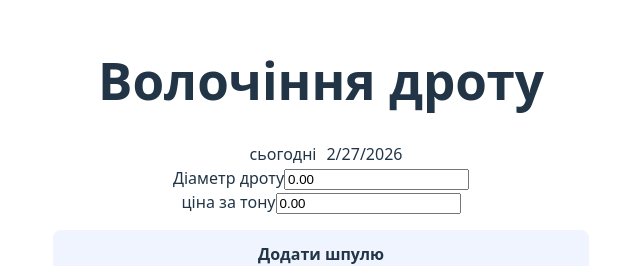
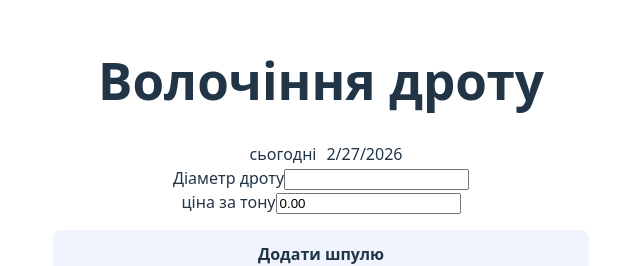
Before and after one commit to RomanChuykov/wireDrawing, a React (Vite) app: page / in a window 1280 px wide. Shown: the part 129-395 px from the top of the page, without its empty margins (319-959 px from the left). Built offline with nearby package versions, Linux system fonts and the light colour scheme.

Commit message:
десяткові

```diff
--- a/src/App.jsx
+++ b/src/App.jsx
@@ -92,7 +92,8 @@ function App() {
             type="text"
             inputMode="decimal"
             step="0.01"
-            value={formatDecimal(diameterDigits, 2)}
+            value={diameterDigits}
+            //{formatDecimal(diameterDigits, 2)}
             onChange={handleDiameterChange}
           />
         </div>
```
